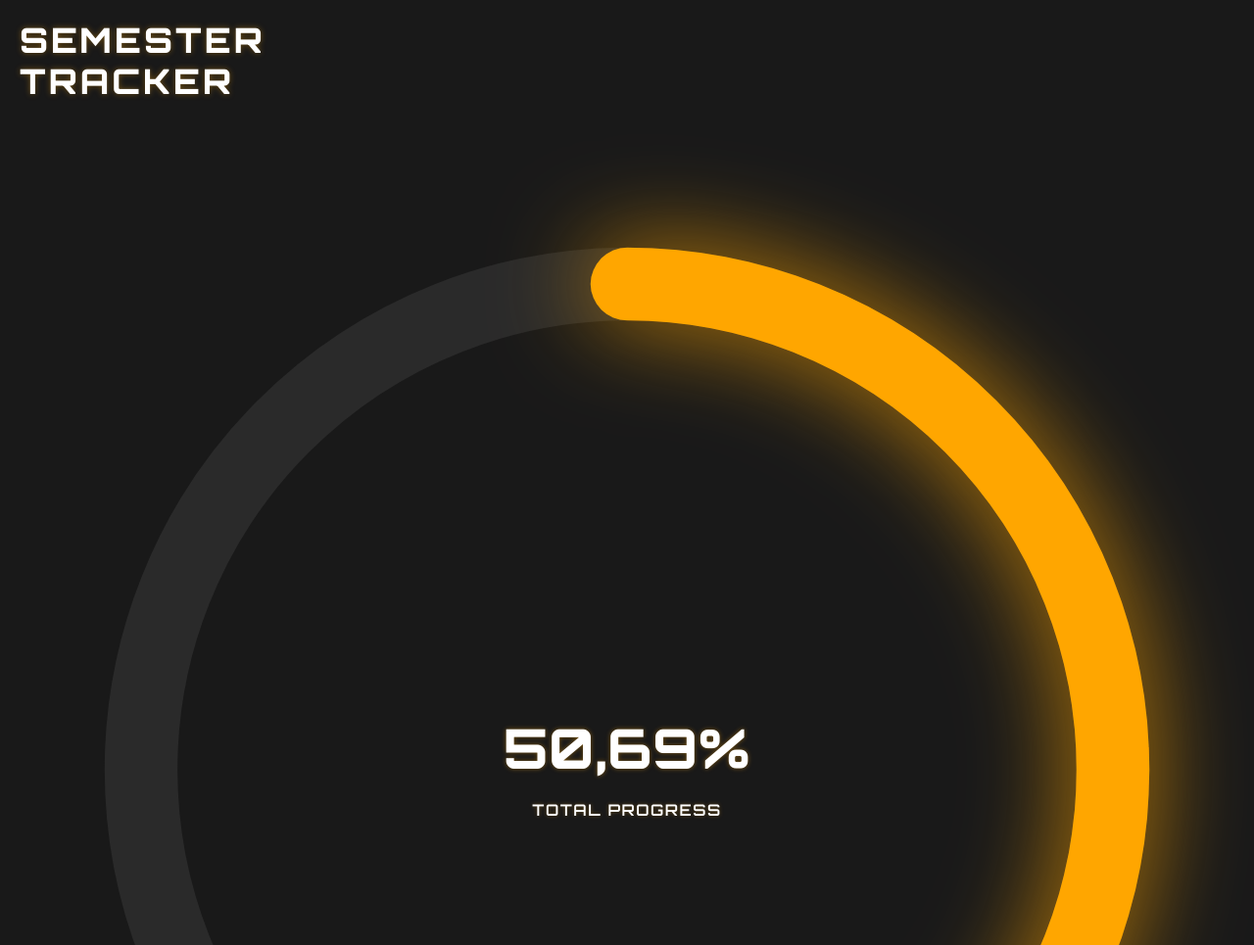
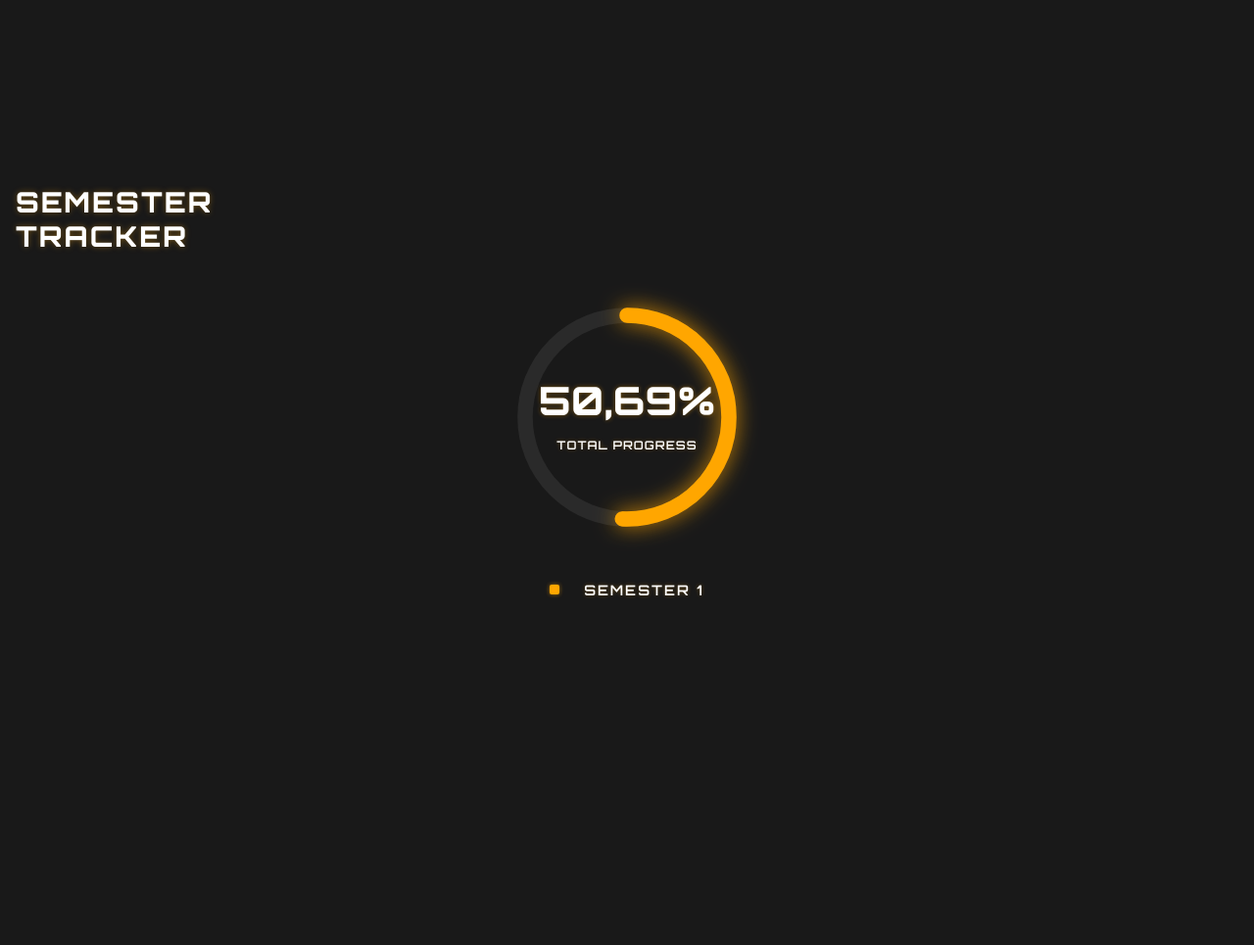
Before and after one commit to AbuZubair99/SEMESTER-TIMELINE-V1, a plain HTML site: page index.html in a window 1280 px wide. Shown: the top 965 px of the page at 98% size. After the commit the page ends 800 px from the top, so only its background shows below. Drawn offline with Linux system fonts and the light colour scheme.

Commit message:
ubah stylee

```diff
--- a/index.html
+++ b/index.html
@@ -29,42 +29,49 @@
       overflow: hidden;
     }
 
-    /* Container utama mengikuti 100% lebar ruang tempatnya diletakkan */
+    /* Container utama serbaguna (bekerja baik di viewport penuh maupun di dalam iframe/widget) */
     .container {
       display: flex;
       flex-direction: column;
-      align-items: flex-start;
+      align-items: center;
       justify-content: center;
       width: 100%;
       height: 100%;
-      padding: 20px;
-      container-type: inline-size; /* Memicu container query untuk skala responsif */
+      max-width: 100%;
+      max-height: 100vh;
+      padding: 16px;
+      container-type: inline-size; /* Memicu container query */
     }
 
-    /* Judul rata kiri mengikuti skala container */
+    /* Judul responsif rata kiri/tengah */
     .title {
       font-family: 'Orbitron', sans-serif;
-      font-size: clamp(1rem, 8cqi, 2.2rem);
+      font-size: clamp(0.9rem, 6cqi, 1.8rem);
       font-weight: 800;
-      letter-spacing: 3px;
+      letter-spacing: 2px;
       line-height: 1.2;
-      margin-bottom: 5cqi;
+      margin-bottom: 3cqi;
       color: #ffffff;
       text-shadow: 0 0 6px rgba(255, 166, 0, 0.35);
       align-self: flex-start;
+      width: 100%;
     }
 
     .circle-item {
       display: flex;
       flex-direction: column;
       align-items: center;
-      width: 100%; /* Membuat komponen lingkaran menggunakan penuh lebar ruang */
+      justify-content: center;
+      width: 100%;
+      flex: 1;
+      min-height: 0; /* Mencegah overflow flexbox */
     }
 
+    /* Membatasi ukuran maksimal lingkaran agar tidak terlalu besar */
     .circle-wrapper {
       position: relative;
-      width: 100%; /* Fleksibel membesar/mengecil mengikuti ruang */
-      aspect-ratio: 1 / 1; /* Menjaga rasio lingkaran tetap simetris */
+      width: min(100%, 260px); /* Batas maksimum ukuran lingkaran */
+      aspect-ratio: 1 / 1;
       display: flex;
       justify-content: center;
       align-items: center;
@@ -99,12 +106,14 @@
       flex-direction: column;
       align-items: center;
       justify-content: center;
+      text-align: center;
+      width: 80%;
     }
 
-    /* Ukuran teks di dalam lingkaran beradaptasi menggunakan unit cqi */
+    /* Penyesuaian ukuran teks adaptif */
     .number {
       font-family: 'Orbitron', sans-serif;
-      font-size: clamp(1.2rem, 14cqi, 3.5rem);
+      font-size: clamp(1rem, 11cqi, 2.5rem);
       font-weight: 800;
       color: #ffffff;
       text-shadow: 0 0 5px rgba(255, 166, 0, 0.4);
@@ -113,35 +122,37 @@
 
     .sub-number {
       font-family: 'Orbitron', sans-serif;
-      font-size: clamp(0.5rem, 3.8cqi, 1rem);
+      font-size: clamp(0.45rem, 3.2cqi, 0.75rem);
       font-weight: 600;
       color: #ffffff;
-      letter-spacing: 1.5px;
-      margin-top: 2cqi;
+      letter-spacing: 1px;
+      margin-top: 1.5cqi;
       text-transform: uppercase;
       text-shadow: 0 0 4px rgba(255, 166, 0, 0.3);
+      white-space: nowrap;
     }
 
     .label {
-      margin-top: 4cqi;
+      margin-top: 3cqi;
       display: flex;
       align-items: center;
       gap: 2cqi;
       font-family: 'Orbitron', sans-serif;
-      font-size: clamp(0.6rem, 4.2cqi, 1.1rem);
+      font-size: clamp(0.55rem, 3.8cqi, 0.9rem);
       font-weight: 600;
       color: #ffffff;
-      letter-spacing: 2.5px;
+      letter-spacing: 2px;
       text-transform: uppercase;
       text-shadow: 0 0 4px rgba(255, 166, 0, 0.3);
     }
 
     .label-box {
-      width: clamp(6px, 2.5cqi, 12px);
-      height: clamp(6px, 2.5cqi, 12px);
+      width: clamp(5px, 2cqi, 10px);
+      height: clamp(5px, 2cqi, 10px);
       background-color: #ffa600;
       border-radius: 2px;
       box-shadow: 0 0 4px rgba(255, 166, 0, 0.6);
+      flex-shrink: 0;
     }
   </style>
 </head>
```
